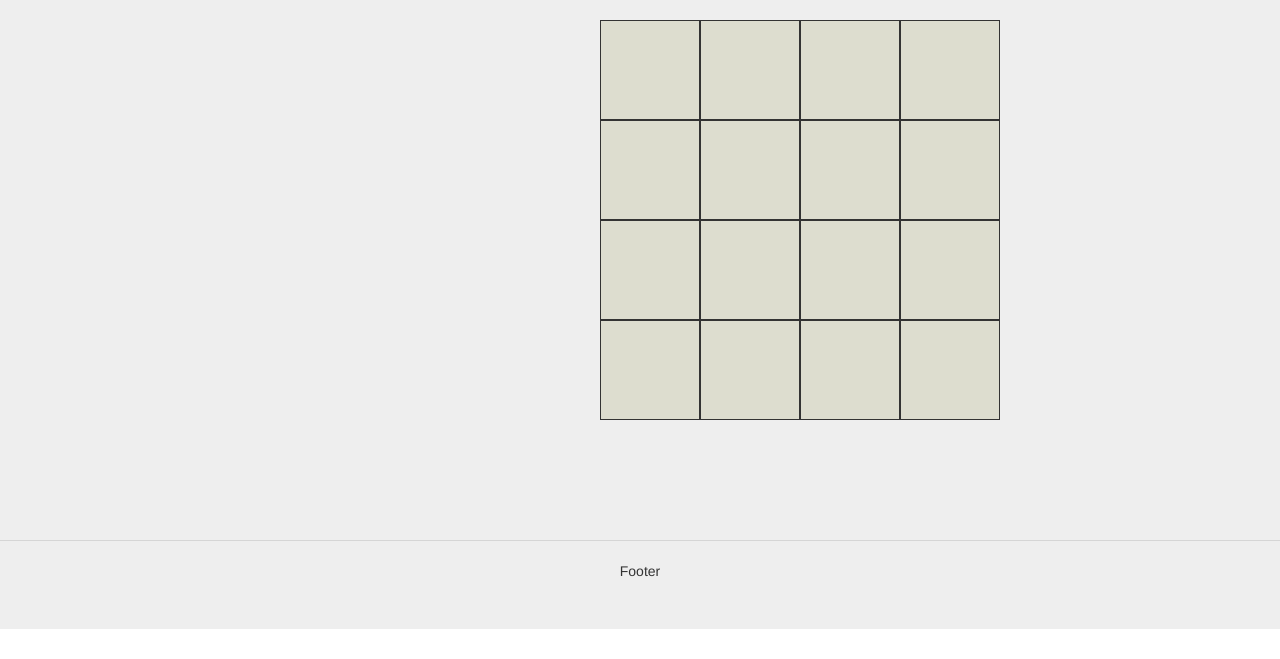
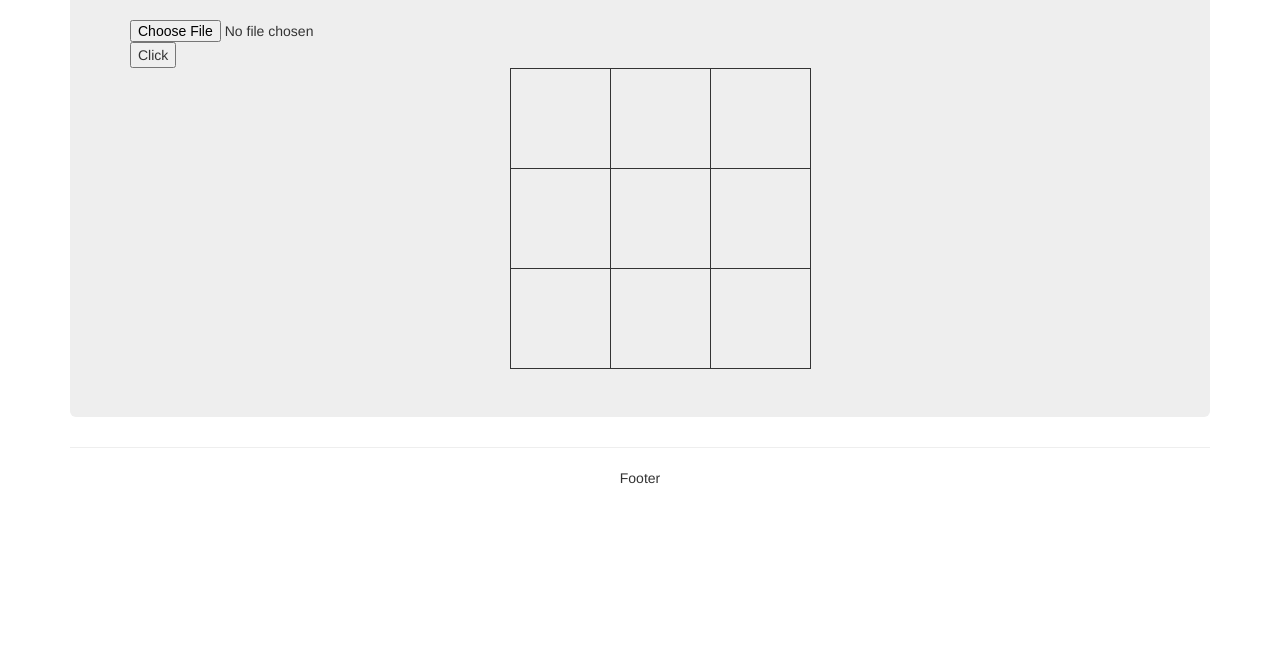
Before and after one commit to GaneshPotharam/New-Task, a plain HTML site: page My task/index.html in a window 1280 px wide. Shown: the part 162-821 px from the top of the page. After the commit the page ends 800 px from the top, so only its background shows below. Drawn offline with nearby package versions, Linux system fonts and the light colour scheme.

Commit message:
Add files via upload

```diff
--- a/My task/index.html
+++ b/My task/index.html
@@ -24,65 +24,32 @@ table{
 .col-sm-4{
     height :100px;
     width :100px;
-    background :rgb(221, 221, 207);
     border: 1px solid;
 }
-#base{
-    margin-left :600px;
-    height :500px;
-    width :500px;
-}
+
 </style>
 </head>
 
 <script src="https://ajax.googleapis.com/ajax/libs/jquery/3.4.0/jquery.min.js"></script>
   <script src="https://maxcdn.bootstrapcdn.com/bootstrap/3.4.0/js/bootstrap.min.js"></script>
-  <script src="/jq.js"></script>
+  <script src="script.js"></script>
   <body>
+        <div class="container">
 
-    <div class="jumbotron">
         <div class="page-header">
             <h2 style="text-align:center">Grid System</h2>
         </div>
-        <div id="base" class="container">
-            <div class='row'>
-                <div class="col-sm-4"></div>
-                <div class="col-sm-4"></div>
-                <div class="col-sm-4"></div>
-                <div class="col-sm-4"></div>
-             </div>
-             <div class='row'>
-                <div class="col-sm-4"></div>
-                <div class="col-sm-4"></div>
-                <div class="col-sm-4"></div>
-                <div class="col-sm-4"></div>
-             </div>
-             <div class='row'>
-                <div class="col-sm-4"></div>
-                <div class="col-sm-4"></div>
-                <div class="col-sm-4"></div>
-                <div class="col-sm-4"></div>
-             </div>
-             <div class='row'>
-                <div class="col-sm-4"></div>
-                <div class="col-sm-4"></div>
-                <div class="col-sm-4"></div>
-                <div class="col-sm-4"></div>
-             </div>
+        <div class="jumbotron">
+                <form>
+                        <input type="file">
+                </form>
+                <button>Click</button>
+        <table class="base" >
+        </table>
 
-    </div>
-    <hr>
+        </div>
+               <hr>
         <footer style="text-align:center">Footer</footer>
 </div>
 </body>
-  <script>
-  $(document).ready(function(){
-    //    $('#base').append('<table></table>');
-//   for(var i=1;i<5;i++){
-//    $('table').append("<tr><td></td><td></td><td></td><td></td></tr>");
-//   }
-
-  });
-  </script>
-
 </html>
--- /dev/null
+++ b/My task/script.js
@@ -0,0 +1,71 @@
+$(document).ready(function(){
+     $('input:file').on('change',function(){
+        var read = new FileReader();
+            read.onload = getImg;
+            read.readAsDataURL=$(this).forms[0];
+    });
+   function getImg(e){
+    $('.base').css({'margin-left':'400px','height ':'600px','width':'600px','background-image':'url('+e.target.result+')','background-repeat':'no-repeat','background-size':'cover'});
+   }
+   setGrid(3);
+});
+
+var setGrid = function(gridSize=4) {
+        for(let i=0;i<gridSize;i++){
+             $('.base').append("<tr></tr>")
+            }
+            $('tr').each(function(){
+                for(let j=0;j<gridSize;j++){
+                    $(this).append('<td class="col-sm-4"></td>')
+                }
+            });
+
+        }
+
+
+
+
+
+
+
+
+
+
+
+
+
+
+
+
+
+
+
+
+
+
+
+
+//   for (var i = 0; i < gridSize * gridSize; i++) {
+//     var xpx = (percentage * (i % gridSize)) + '%';
+//     var ypx = (percentage * Math.floor(i / gridSize)) + '%';
+//     var td = $('<td class="col-sm-4"></td>').css({
+//         'background-image': 'url(images/london-bridge.jpg)',
+//         'background-size': (gridSize * 100) + '%',
+//         'background-position': xpx + ' ' + ypx,
+//         'width': 500 / gridSize,
+//         'height': 500 / gridSize
+//     });
+
+
+
+
+//   $.fn.randomize = function (selector) {
+//     var $elems = selector ? $(this).find(selector) : $(this).children(),
+//         $parents = $elems.parent();
+//     $parents.each(function () {
+//         $(this).children(selector).sort(function () {
+//             return Math.round(Math.random()) - 0.5;
+//         }).remove().appendTo(this);
+//     });
+//     return this;
+// };
```
Also changed, not shown: My task/images/london-bridge.jpg (added), My task/images/lotus-temple.JPG (added), My task/images/qutub-minar.jpg (added), My task/images/statue-of-liberty.jpg (added), My task/images/taj-mahal.jpg (added).
